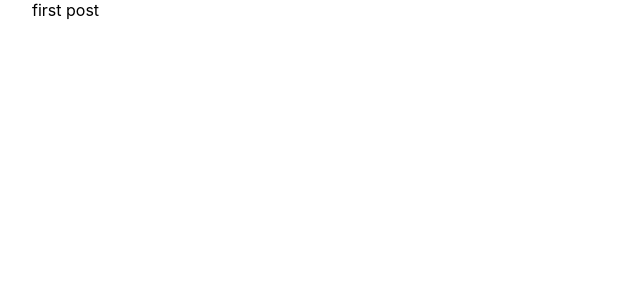
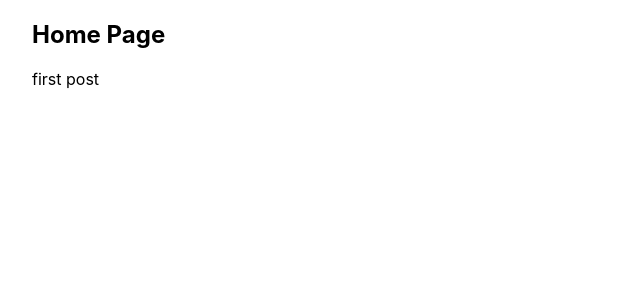
Before and after one commit to Michaelleojacob/next-tutorial-ts-tsx, a Next.js app: page / in a window 1280 px wide. Shown: the top 300 px of the page, without its empty margins (0-640 px from the left). Built offline with nearby package versions, Linux system fonts and the light colour scheme.

Commit message:
+demo of css modules, +updated notes.

```diff
--- /dev/null
+++ b/components/layout.module.css
@@ -0,0 +1,5 @@
+.container {
+  max-width: 36rem;
+  padding: 0 1rem;
+  margin: 3rem auto 6rem;
+}
--- a/pages/index.tsx
+++ b/pages/index.tsx
@@ -12,6 +12,7 @@
         <link rel="icon" href="/favicon.ico" />
       </Head>
       <div>
+        <h2>Home Page</h2>
         <Link href="/posts/first-post">first post</Link>
       </div>
     </div>
```
Also changed, not shown: components/layout.tsx (added, +12 -0 lines), pages/posts/first-post.tsx (+16 -3 lines), public/profile.jpg (added), 1 other file (tests, documents, lock files or other folders).
